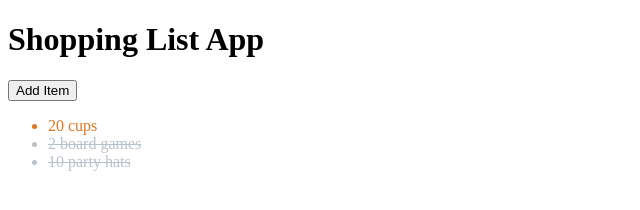
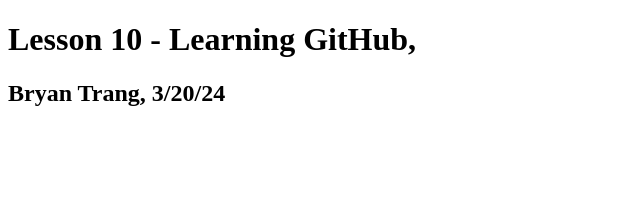
Before and after one commit to bktrang/bktrang.github.io, a plain HTML site: page index.html in a window 1280 px wide. Shown: the whole page, without its empty margins (0-640 px from the left). Drawn offline with nearby package versions, Linux system fonts and the light colour scheme.

Commit message:
Add files via upload

```diff
--- a/index.html
+++ b/index.html
@@ -1,92 +1,12 @@
 <!DOCTYPE html>
 <html lang="en">
-    <head>
-        <meta charset="UTF-8">
-        <title>Shopping List App</title>
-        <link rel="stylesheet" href="main.css">
-    </head>
-    <body>
-        <div id="shopping-list">
-            <div class="header">
-                <h1>{{header || 'Welcome'}}</h1>
-                <button v-if="editing" @click="doEdit(false)" class="btn btn-cancel">Cancel</button>
-                <button v-else @click="doEdit(true)" class="btn btn-Primary">Add Item</button>
-            </div>
-
-            <div v-if="editing" class="add-item-form">
-                <input
-                    @keyup.enter="saveItem" type="text" v-model="newItem" placeholder="Add an item">
-                <label>
-                    <input type="checkbox" v-model="newItemHighPriority"> High Priority
-                </label>
-                <button :disabled="newItem.length === 0" @click="items.push({id:items.length + 1, label: newItem})" class="btn btn-primary">
-                    Save Item
-                </button>
-            </div>
-            <p v-if="items.length === 0">Nice job! You've brought all your items!</p>
-            <ul>
-                <li
-                v-for="item in reversedItems"
-                @click="togglePurchased(item)"
-                :key="item.id"
-                :class="{strikeout: item.purchased, priority: item.highPriority}"
-                class="static-class">{{item.label}}</li>
-            </ul>
-        </div>
-        <script src="http://unpkg.com/vue@3"></script>
-        <script>
-            const shoppingListApp = Vue.createApp({
-                data(){
-                    return {
-                        header: "Shopping List App",
-                        editing:false,
-                        newItem: '',
-                        newItemHighPriority: false,
-                        items: [
-                            {id: 1, label: '10 party hats', purchased: true, highPriority: false},
-                            {id: 2, label: '2 board games', purchased: true, highPriority: false},
-                            {id: 3, label: '20 cups', purchased: false, highPriority: true},
-                        ]
-                    }
-                },
-                computed:{
-                    reversedItems(){
-                        return [...this.items].reverse()
-                    }
-                },
-                methods:{
-                    saveItem(){
-                        this.items.push({
-                            id:items.length + 1,
-                            label: this.newItem,
-                            highPriority: this.newItemHighPriority})
-                        this.newItem = ""
-                        this.newItemHighPriority = ""
-                    },
-
-                    doEdit(editing){
-                        this.editing = editing
-                        this.newItem = ""
-                        this.newItemHighPriority = ""
-                    },
-
-                    togglePurchased(item){
-                        item.purchased = !item.purchased
-                    }
-                }
-            })
-            .mount('#shopping-list')
-        </script>
-        <script>
-            // src/main.js (or main.ts)
-            import { createApp } from 'vue';
-            import App from './App.vue';
-
-            // Import your main.css file
-            import './main.css';
-
-            const app = createApp(App);
-            app.mount('#app');
-        </script>
-    </body>
+<head>
+    <meta charset="UTF-8">
+    <meta name="viewport" content="width=device-width, initial-scale=1.0">
+    <title>Lesson 10</title>
+</head>
+<body>
+    <h1>Lesson 10 - Learning GitHub,</h1>
+    <h2>Bryan Trang, 3/20/24</h2>
+</body>
 </html>
```
